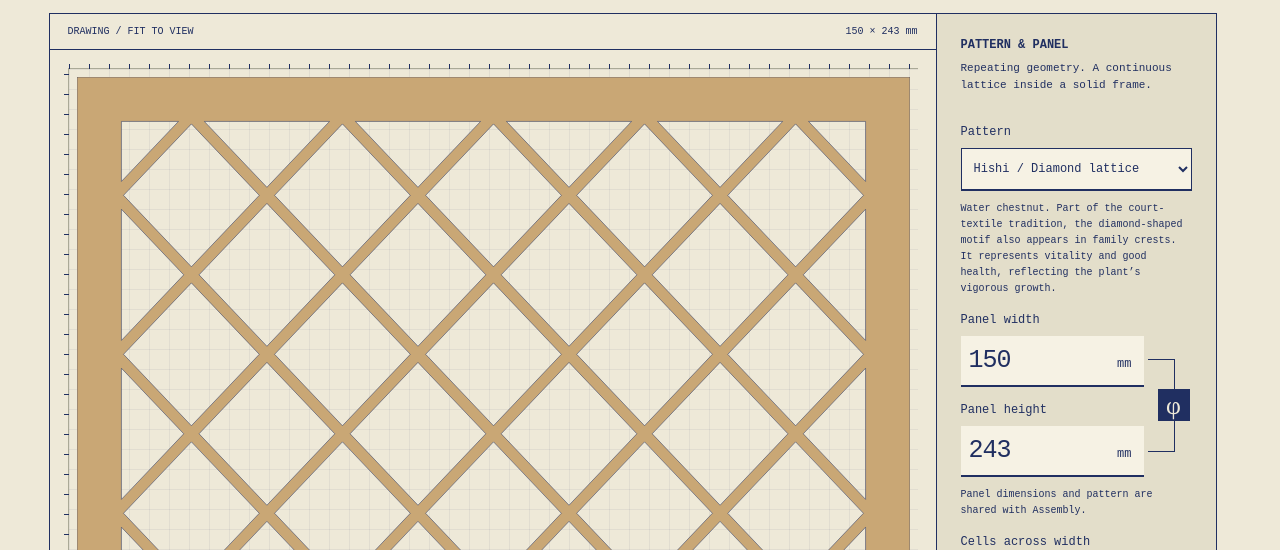
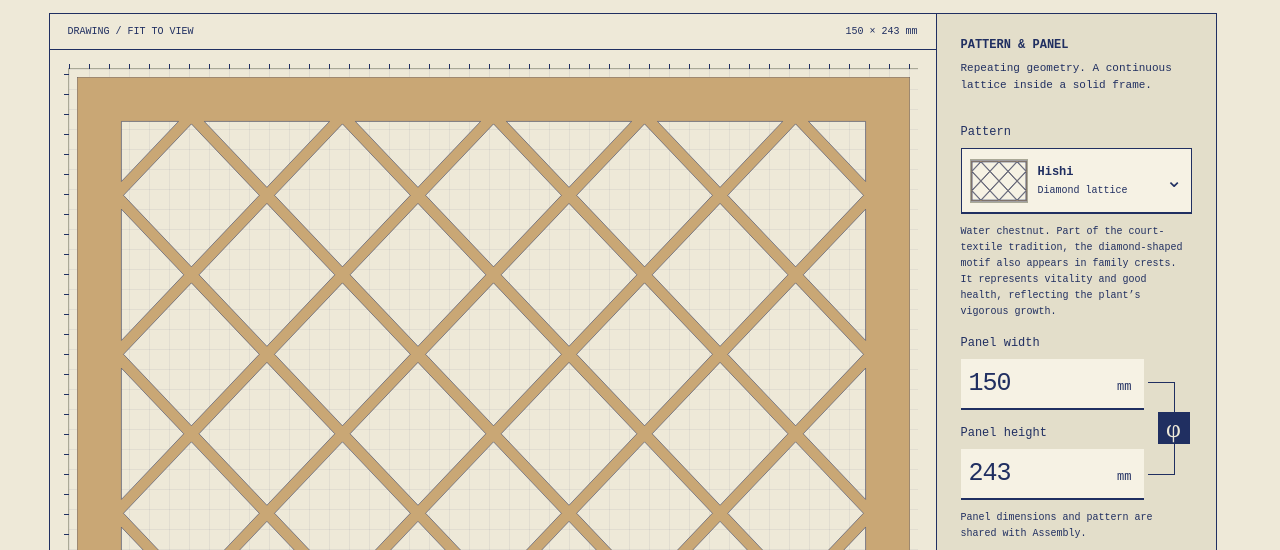
Before and after one commit to viktorsec/lamp-maker, a plain HTML site: page index.html in a window 1280 px wide. Both pictures are taken after a click on the button "02 / Pattern". Shown: the part 250-800 px from the top of the page. Drawn offline with Linux system fonts and the light colour scheme.

Commit message:
resolve: #13 Improve pattern picker

```diff
--- a/app.js
+++ b/app.js
@@ -250,8 +250,11 @@ function clipPolygon(points, distance) {
   return result;
 }
 
-function kumikoDrawing({ panelWidth, panelHeight } = {}) {
-  const [inputWidth, inputHeight, cellCount, strut, frame] = kumikoInputs.map(numericValue);
+function kumikoDrawing({ panelWidth, panelHeight, pattern = kumikoPattern.value, cellCount, strut, frame } = {}) {
+  const [inputWidth, inputHeight, inputCellCount, inputStrut, inputFrame] = kumikoInputs.map(numericValue);
+  cellCount ??= inputCellCount;
+  strut ??= inputStrut;
+  frame ??= inputFrame;
   const width = panelWidth ?? inputWidth;
   const height = panelHeight ?? inputHeight;
   const limits = [[10, 1000], [10, 1000], [1, 100], [0.5, 20], [1, 100]];
@@ -261,19 +264,19 @@ function kumikoDrawing({ panelWidth, panelHeight } = {}) {
   }
   if (!Number.isInteger(cellCount)) throw new Error('Enter a whole pattern cell count from 1 to 100.');
   if (2 * frame >= Math.min(width, height)) throw new Error('Frame must be less than half the smaller panel dimension.');
-  const asanoha = kumikoPattern.value === 'asanoha';
-  const goma = kumikoPattern.value === 'goma';
-  const sakura = kumikoPattern.value === 'sakura';
-  const shokko = kumikoPattern.value === 'shokko';
-  const senbon = kumikoPattern.value === 'senbon';
-  const tsumiishiKikko = kumikoPattern.value === 'tsumiishi-kikko';
-  const kakuasa = kumikoPattern.value === 'kakuasa';
-  const kagome = kumikoPattern.value === 'kagome';
-  const masuTsunagi = kumikoPattern.value === 'masu-tsunagi';
-  const rindo = kumikoPattern.value === 'rindo';
-  const masu = kumikoPattern.value === 'masu';
+  const asanoha = pattern === 'asanoha';
+  const goma = pattern === 'goma';
+  const sakura = pattern === 'sakura';
+  const shokko = pattern === 'shokko';
+  const senbon = pattern === 'senbon';
+  const tsumiishiKikko = pattern === 'tsumiishi-kikko';
+  const kakuasa = pattern === 'kakuasa';
+  const kagome = pattern === 'kagome';
+  const masuTsunagi = pattern === 'masu-tsunagi';
+  const rindo = pattern === 'rindo';
+  const masu = pattern === 'masu';
   const squareGrid = kakuasa || masuTsunagi || masu;
-  const diamond = kumikoPattern.value === 'diamond';
+  const diamond = pattern === 'diamond';
   const innerWidth = width - 2 * frame, innerHeight = height - 2 * frame;
   // Boundary spokes belong inside the frame. Put their centerlines half a
   // lattice width outside the opening so their inner edges meet it exactly.
@@ -482,7 +485,7 @@ function kumikoDrawing({ panelWidth, panelHeight } = {}) {
   }
   if (!openings.length) throw new Error('No openings fit inside the frame. Reduce frame or lattice width, or increase the panel size.');
   const outer = outlinePath([[0, 0], [width, 0], [width, height], [0, height]], 0, 0);
-  const name = patternDetails[kumikoPattern.value].name;
+  const name = patternDetails[pattern].name;
   const rounded = value => number(Number(value.toFixed(3)));
   return { width, height, openingPolygons, patternName: name,
     cellDimensions: senbon
@@ -494,7 +497,7 @@ function kumikoDrawing({ panelWidth, panelHeight } = {}) {
       : `Cell: ${rounded(pitch)} mm base · ${rounded(Math.hypot(pitch / 2, rowHeight))} mm sides`,
     content: `<g id="cut-outlines"><path id="outer-frame" d="${outer}" /><g id="pattern-openings">${openings.map(d => `<path d="${d}" />`).join('')}</g></g>`,
     preview: `<path d="${outer} ${openings.join(' ')}" fill="#c9a775" fill-rule="evenodd" stroke="#202f61" />`,
-    filename: `kumiko-${kumikoPattern.value}-${number(width)}x${number(height)}mm.svg`,
+    filename: `kumiko-${pattern}-${number(width)}x${number(height)}mm.svg`,
     description: `${number(width)} × ${number(height)} mm`,
     label: `${name} Kumiko panel, ${number(width)} by ${number(height)} millimeters, with ${openings.length} cutouts`,
     hint: `${openings.length} closed cutouts + outer frame · millimeter units` };
@@ -1173,7 +1176,12 @@ const linkedDimensionInputs = ['kumiko', 'assembly'].flatMap(generator =>
 [...kerfInputs, ...kumikoInputs, ...assemblyInputs, ...bottomInputs, ...legInputs]
   .filter(input => !linkedDimensionInputs.includes(input))
   .forEach(input => input.addEventListener('input', updatePreview));
+const patternPicker = new PatternPicker(kumikoPattern, value => {
+  const drawing = kumikoDrawing({ panelWidth: 100, panelHeight: 72, pattern: value, cellCount: 3, strut: 1, frame: 2 });
+  return `<svg viewBox="0 0 100 72" aria-hidden="true" focusable="false">${drawing.preview}</svg>`;
+});
 kumikoPattern.addEventListener('change', () => {
+  patternPicker.sync();
   adjustPatternCellCount();
   updatePreview();
 });
--- a/index.html
+++ b/index.html
@@ -6,8 +6,9 @@
     <meta name="theme-color" content="#eee9d8" />
     <title>Lamp Maker — Cut files</title>
     <link rel="icon" type="image/svg+xml" href="favicon.svg" />
-    <link rel="stylesheet" href="styles.css?v=11" />
-    <script src="app.js?v=56" defer></script>
+    <link rel="stylesheet" href="styles.css?v=12" />
+    <script src="pattern-picker.js?v=1" defer></script>
+    <script src="app.js?v=57" defer></script>
   </head>
   <body>
     <main>
--- /dev/null
+++ b/pattern-picker.js
@@ -0,0 +1,140 @@
+// Enhance a native select while retaining it as the source of selection events.
+class PatternPicker {
+  constructor(select, thumbnail) {
+    this.select = select;
+    this.root = document.createElement('div');
+    this.root.className = 'pattern-picker';
+    this.trigger = document.createElement('button');
+    this.trigger.type = 'button';
+    this.trigger.id = `${select.id}-trigger`;
+    this.trigger.className = 'pattern-picker-trigger';
+    this.trigger.setAttribute('aria-haspopup', 'listbox');
+    this.trigger.setAttribute('aria-expanded', 'false');
+    this.trigger.setAttribute('aria-describedby', select.getAttribute('aria-describedby'));
+    this.list = document.createElement('div');
+    this.list.id = `${select.id}-options`;
+    this.list.className = 'pattern-picker-list';
+    this.list.setAttribute('role', 'listbox');
+    this.list.setAttribute('aria-label', 'Pattern');
+    this.list.hidden = true;
+    this.trigger.setAttribute('aria-controls', this.list.id);
+    this.options = Array.from(select.options, option => {
+      const item = document.createElement('div');
+      item.className = 'pattern-picker-option';
+      item.setAttribute('role', 'option');
+      item.tabIndex = -1;
+      item.dataset.value = option.value;
+      const swatch = document.createElement('span');
+      swatch.className = 'pattern-picker-swatch';
+      swatch.innerHTML = thumbnail(option.value);
+      const text = document.createElement('span');
+      text.className = 'pattern-picker-text';
+      const [name, description] = option.textContent.split(' / ');
+      const title = document.createElement('strong');
+      title.textContent = name;
+      const subtitle = document.createElement('small');
+      subtitle.textContent = description;
+      text.append(title, subtitle);
+      const check = document.createElement('span');
+      check.className = 'pattern-picker-check';
+      check.setAttribute('aria-hidden', 'true');
+      check.textContent = '✓';
+      item.append(swatch, text, check);
+      item.addEventListener('click', () => this.choose(item));
+      return item;
+    });
+    this.list.append(...this.options);
+    this.root.append(this.trigger, this.list);
+    select.after(this.root);
+    select.hidden = true;
+    const label = document.querySelector(`label[for="${select.id}"]`);
+    if (label) label.htmlFor = this.trigger.id;
+    this.sync();
+    this.trigger.addEventListener('click', () => this.list.hidden ? this.open() : this.close());
+    this.trigger.addEventListener('keydown', event => {
+      if (['ArrowDown', 'ArrowUp', 'Home', 'End'].includes(event.key)) {
+        event.preventDefault();
+        this.open(event.key === 'Home' ? 0 : event.key === 'End' ? this.options.length - 1 : undefined);
+      }
+    });
+    this.list.addEventListener('keydown', event => this.onKey(event));
+    document.addEventListener('pointerdown', event => {
+      if (!this.root.contains(event.target)) this.close(false);
+    });
+    this.root.addEventListener('focusout', event => {
+      if (!this.root.contains(event.relatedTarget)) this.close(false);
+    });
+    window.addEventListener('resize', () => this.close(false));
+    document.addEventListener('scroll', event => {
+      if (!this.list.contains(event.target)) this.close(false);
+    }, true);
+  }
+
+  sync() {
+    const selected = this.options.find(item => item.dataset.value === this.select.value);
+    this.options.forEach(item => item.setAttribute('aria-selected', String(item === selected)));
+    this.trigger.replaceChildren(...Array.from(selected.children).slice(0, 2).map(child => child.cloneNode(true)));
+    const arrow = document.createElement('span');
+    arrow.className = 'pattern-picker-arrow';
+    arrow.setAttribute('aria-hidden', 'true');
+    arrow.textContent = '⌄';
+    this.trigger.append(arrow);
+    this.trigger.setAttribute('aria-label', `Pattern: ${this.select.selectedOptions[0].textContent}`);
+  }
+
+  open(index = this.select.selectedIndex) {
+    const rect = this.trigger.getBoundingClientRect();
+    const below = window.innerHeight - rect.bottom - 12;
+    const above = rect.top - 12;
+    const height = Math.min(360, Math.max(below, above));
+    this.list.style.width = `${Math.min(Math.max(rect.width, 280), window.innerWidth - 24)}px`;
+    this.list.style.left = `${Math.max(12, Math.min(rect.left, window.innerWidth - parseFloat(this.list.style.width) - 12))}px`;
+    this.list.style.maxHeight = `${height}px`;
+    this.list.style.top = below >= Math.min(360, above) ? `${rect.bottom + 6}px` : 'auto';
+    this.list.style.bottom = below >= Math.min(360, above) ? 'auto' : `${window.innerHeight - rect.top + 6}px`;
+    this.list.hidden = false;
+    this.trigger.setAttribute('aria-expanded', 'true');
+    this.focusOption(index);
+  }
+
+  focusOption(index) {
+    this.options[index].focus({ preventScroll: true });
+    this.options[index].scrollIntoView({ block: 'nearest' });
+  }
+
+  close(restoreFocus = true) {
+    if (this.list.hidden) return;
+    this.list.hidden = true;
+    this.trigger.setAttribute('aria-expanded', 'false');
+    if (restoreFocus) this.trigger.focus({ preventScroll: true });
+  }
+
+  choose(item) {
+    this.select.value = item.dataset.value;
+    this.select.dispatchEvent(new Event('change', { bubbles: true }));
+    this.close();
+  }
+
+  onKey(event) {
+    const index = this.options.indexOf(document.activeElement);
+    let next;
+    if (event.key === 'ArrowDown') next = (index + 1) % this.options.length;
+    if (event.key === 'ArrowUp') next = (index - 1 + this.options.length) % this.options.length;
+    if (event.key === 'Home') next = 0;
+    if (event.key === 'End') next = this.options.length - 1;
+    if (event.key === 'Escape') { event.preventDefault(); this.close(); return; }
+    if (event.key === 'Tab') { this.close(); return; }
+    if (event.key === 'Enter' || event.key === ' ') {
+      event.preventDefault();
+      this.choose(this.options[index]);
+      return;
+    }
+    if (event.key.length === 1 && !event.ctrlKey && !event.metaKey && !event.altKey) {
+      this.search = (Date.now() - (this.searchTime || 0) < 700 ? this.search || '' : '') + event.key.toLowerCase();
+      this.searchTime = Date.now();
+      next = this.options.findIndex(item => item.querySelector('strong').textContent.toLowerCase().startsWith(this.search));
+      if (next < 0) next = undefined;
+    }
+    if (next !== undefined) { event.preventDefault(); this.focusOption(next); }
+  }
+}
--- a/styles.css
+++ b/styles.css
@@ -167,3 +167,27 @@ input[readonly] { opacity: .7; }
 :root[data-theme="dark"] .box-controls .secondary-button:hover { background: #eee9d820; }
 :root[data-theme="dark"] .mode-switch button[aria-pressed="true"]:hover { background: var(--ink); }
 :root[data-theme="dark"] .error { color: #ffb59d; }
+
+.pattern-picker-trigger { display: flex; flex-direction: row; gap: 10px; width: 100%; margin: 0; padding: 8px; min-height: 66px; text-align: left; color: var(--ink); background: #f6f2e4; border: 1px solid var(--ink); border-bottom-width: 2px; font-weight: 400; }
+.pattern-picker-trigger:hover { color: var(--ink); background: #eee9d8; }
+.pattern-picker-swatch { display: block; flex: 0 0 58px; width: 58px; height: 44px; overflow: hidden; background: #f6f2e4; border: 1px solid var(--rule); }
+.pattern-picker-swatch svg { display: block; width: 100%; height: 100%; }
+.pattern-picker-text { flex: 1; min-width: 0; line-height: 1.4; }
+.pattern-picker-text strong { display: block; font-size: 12px; }
+.pattern-picker-text small { display: block; margin-top: 3px; font-size: 10px; }
+.pattern-picker-arrow { font-size: 20px; }
+.pattern-picker-trigger[aria-expanded="true"] .pattern-picker-arrow { transform: rotate(180deg); }
+.pattern-picker-list { position: fixed; z-index: 20; overflow-y: auto; overscroll-behavior: contain; padding: 4px; background: #f6f2e4; border: 1px solid var(--ink); box-shadow: 4px 6px 0 #202f6124; }
+.pattern-picker-option { display: flex; align-items: center; gap: 10px; padding: 8px; min-height: 62px; cursor: pointer; border: 1px solid transparent; color: var(--ink); }
+.pattern-picker-option + .pattern-picker-option { border-top-color: var(--rule); }
+.pattern-picker-option:hover, .pattern-picker-option:focus { background: #202f6110; outline: none; }
+.pattern-picker-option:focus-visible { border-color: var(--blue); outline: 2px solid var(--blue); outline-offset: -2px; }
+.pattern-picker-option[aria-selected="true"] { background: #202f6118; }
+.pattern-picker-check { width: 14px; flex: 0 0 14px; visibility: hidden; }
+.pattern-picker-option[aria-selected="true"] .pattern-picker-check { visibility: visible; }
+:root[data-theme="dark"] .pattern-picker-trigger,
+:root[data-theme="dark"] .pattern-picker-list { background: #252d39; }
+:root[data-theme="dark"] .pattern-picker-trigger:hover,
+:root[data-theme="dark"] .pattern-picker-option:hover,
+:root[data-theme="dark"] .pattern-picker-option:focus { background: #343e50; }
+:root[data-theme="dark"] .pattern-picker-option[aria-selected="true"] { background: #3e4961; }
```
